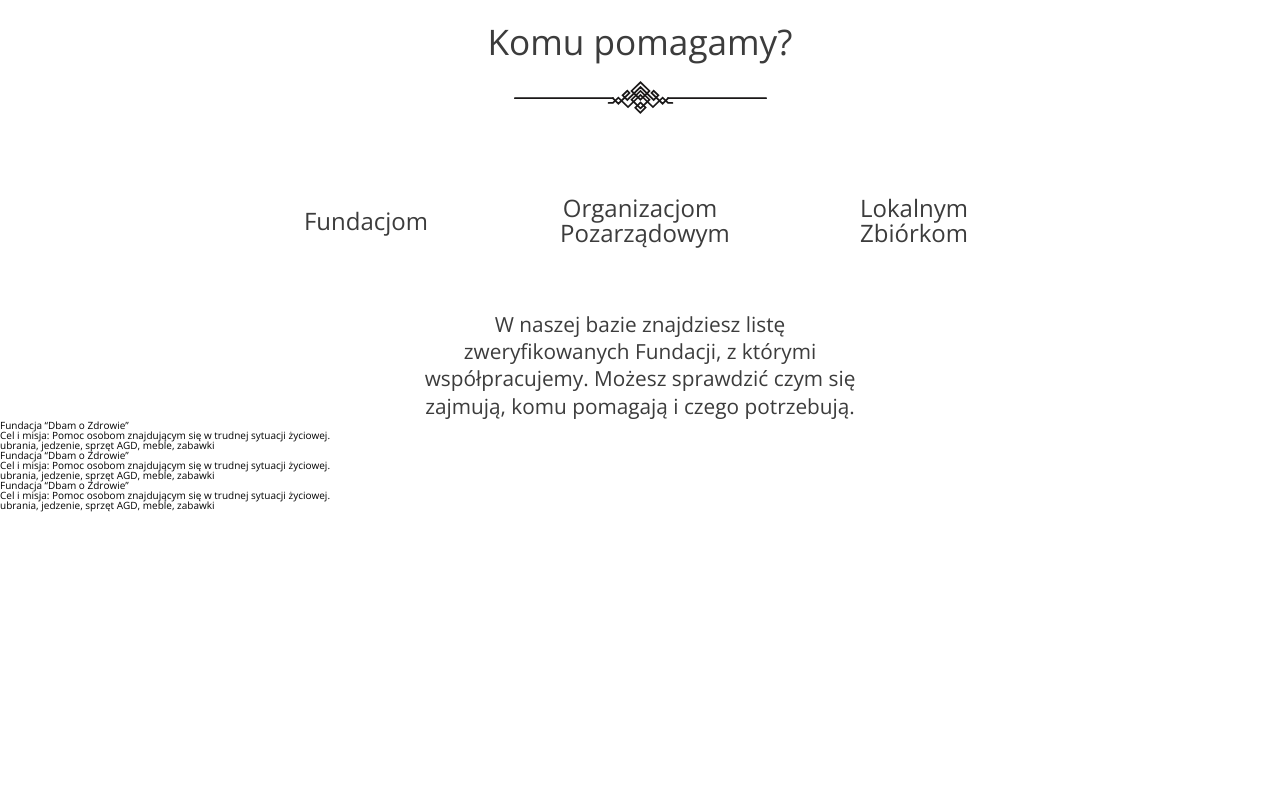
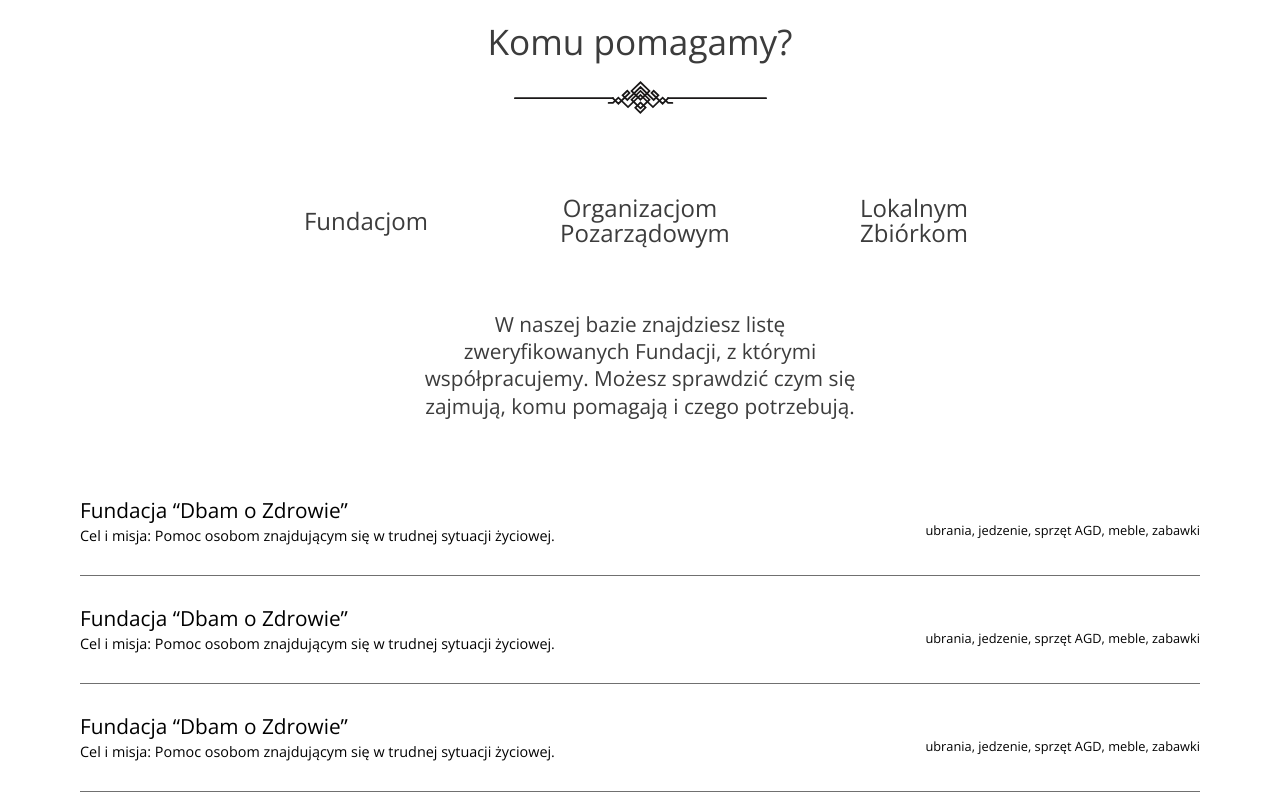
Before and after one commit to wawrzonnn/oddam-w-dobre-rece, a React (Create React App) app in the folder oddam-w-dobre-rece/: page / in a window 1280 px wide. Shown: the part 2531-3331 px from the top of the page. Before the commit the page ends 3043 px from the top, so only its background shows below. Built offline with nearby package versions, Linux system fonts and the light colour scheme.

Commit message:
add OurHelp section

```diff
--- a/oddam-w-dobre-rece/src/components/OurHelp/_ourhelp.scss
+++ b/oddam-w-dobre-rece/src/components/OurHelp/_ourhelp.scss
@@ -32,3 +32,36 @@ text-align: center;
 margin: 0 auto;
 line-height: 1.7rem;
 }
+
+// FUNDATIONS CONTAINER  //@at-root
+
+.ourhelp__container {
+    display: flex;
+    flex-direction: column;
+    justify-content: center;
+    align-items: center;
+    margin: 4rem;
+}
+
+.ourhelp__container--small {
+    display: flex;
+    justify-content: space-between;
+    width: 70rem;
+    margin: 1rem 0;
+    border-bottom: 1px solid #707070;
+}
+
+.ourhelp__content--title {
+    font-size: 1.3rem;
+    margin: 0 0 0.5rem 0;
+}
+
+.ourhelp__content--description {
+    font-size: 0.9rem;
+    margin-bottom: 2rem;
+}
+
+.ourhelp__content--type {
+    font-size: 0.8rem;
+    margin: 1.5rem 0 0 0;
+}
```
